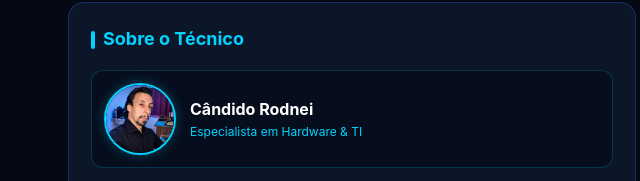
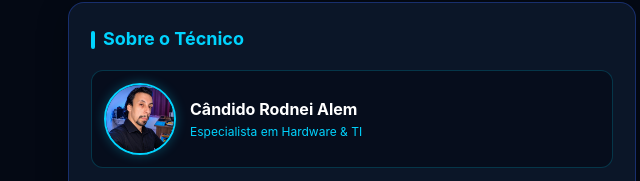
Before and after one commit to candidorodnei-droid/HELPTEC-INFORMATICA-, a plain HTML site: page index.html in a window 1280 px wide. Shown: the part 482-663 px from the top of the page, 288-928 px from the left. Drawn offline with Linux system fonts and the light colour scheme.

Commit message:
Update name to 'Cândido Rodnei Alem'

```diff
--- a/index.html
+++ b/index.html
@@ -324,7 +324,7 @@
             <div class="profile-container">
                 <img src="1793905416796.jpg" alt="Cândido Rodnei" class="profile-img" onerror="this.style.display='none'">
                 <div>
-                    <h4 style="color: #fff; font-size: 16px;">Cândido Rodnei</h4>
+                    <h4 style="color: #fff; font-size: 16px;">Cândido Rodnei Alem</h4>
                     <p style="font-size: 12px; color: #00d4ff; margin-bottom: 0;">Especialista em Hardware & TI</p>
                 </div>
             </div>
```
